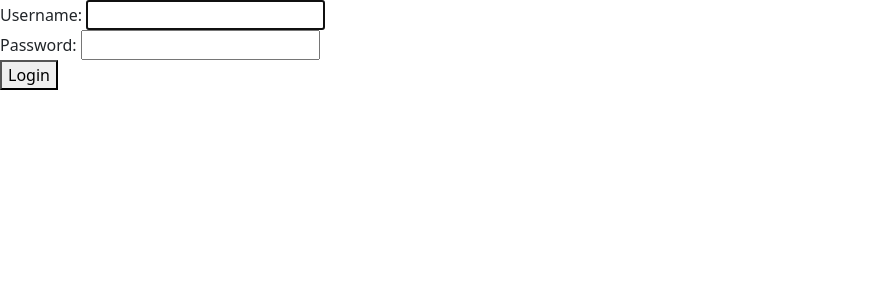
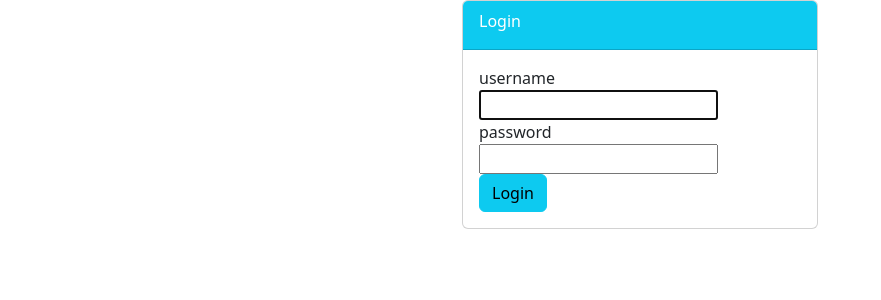
Before and after one commit to roniahamed/Foodapp, a Django app: page /users/login/ in a window 1280 px wide. Shown: the part 56-356 px from the top of the page, without its empty margins (0-881 px from the left). Run offline with Django 5.2, Linux system fonts and the light colour scheme.

Commit message:
Design Update

```diff
--- a/templates/Users/login.html
+++ b/templates/Users/login.html
@@ -1,10 +1,33 @@
 {% extends 'food/base.html' %}
 
 {% block body %}
-<form action="" method="post">
-    {% csrf_token %}
-    {{form}}
-    <button type="submit">Login</button>
-</form>
+
+<div class="container">
+    <div class="row">
+        <div class="col-md-4 offset-md-4">
+            <div class="card">
+                <div class="card-header bg-info text-white">
+                    <div class="card-title">
+                        Login
+                    </div>
+                </div>
+                <div class="card-body">
+                    <form action="" method="post">
+                        {% csrf_token %}
+                        {% for field in form %}
+                        <div class="from-label">
+                            {{field.name}}
+                        </div>
+                        <div class="form-input">
+                            {{field}}
+                        </div>
+                        {% endfor %}
+                        <button class="btn btn-info" type="submit">Login</button>
+                    </form>
+                </div>
+            </div>
+        </div>
+    </div>
+</div>
 
 {% endblock %}
```
Also changed, not shown: templates/Users/register.html (+27 -5 lines), templates/food/item-form.html (+27 -5 lines).
